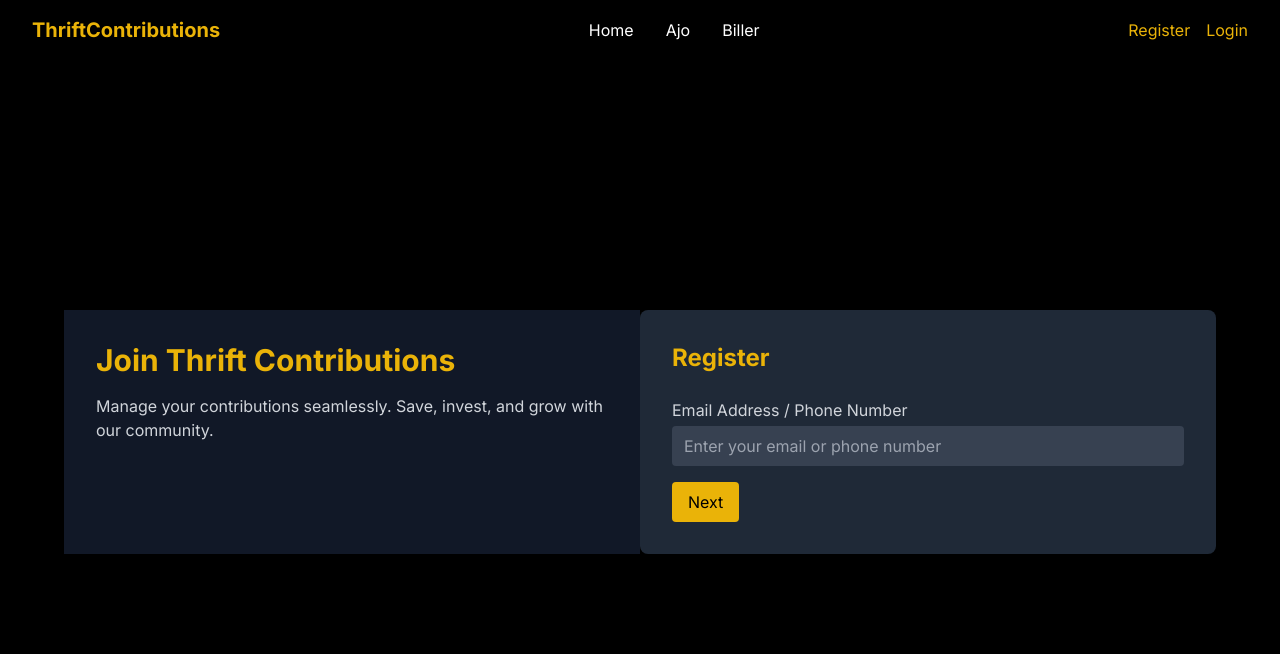
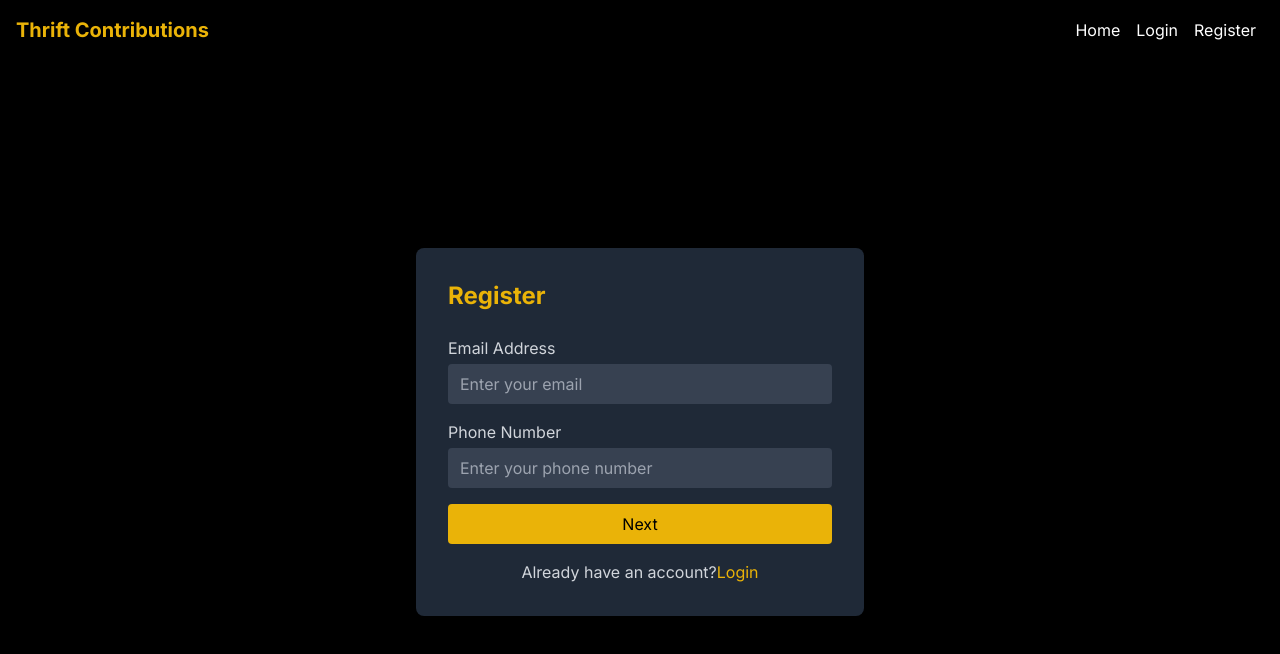
Before and after one commit to Jublazer/ajos, a Next.js app: page /register in a window 1280 px wide. Shown: the top 654 px of the page. Built offline with nearby package versions, Linux system fonts and the light colour scheme.

Commit message:
This commit is the eupdate of the Login, Register and Dashboard

```diff
--- a/app/components/Navbar.jsx
+++ b/app/components/Navbar.jsx
@@ -1,49 +1,58 @@
 "use client"
 import Link from 'next/link';
-import { useState, useEffect } from 'react';
+import { useRouter } from 'next/navigation'; // Correct usage for the 'app' directory
+import { useEffect, useState } from 'react';
 
 const Navbar = () => {
-  const [isLoggedIn, setIsLoggedIn] = useState(false);
+  const [isAuthenticated, setIsAuthenticated] = useState(false);
+  const router = useRouter();
 
   useEffect(() => {
+    // Check if the user is authenticated
     const token = localStorage.getItem('authToken');
-    if (token) {
-      setIsLoggedIn(true);
-    }
+    setIsAuthenticated(!!token);
   }, []);
 
   const handleLogout = () => {
+    // Clear the authentication token and redirect to the homepage
     localStorage.removeItem('authToken');
-    setIsLoggedIn(false);
+    setIsAuthenticated(false);
+    router.push('/');
   };
 
   return (
-    <nav className="fixed top-0 w-full bg-black bg-opacity-75 shadow-lg py-4 px-8 flex justify-between items-center z-50">
-      <div className="text-yellow-500 text-xl font-bold">ThriftContributions</div>
-      <ul className="flex space-x-8">
-        <li className="text-white hover:text-yellow-500">
-          <Link href="/" legacyBehavior><a>Home</a></Link>
-        </li>
-        <li className="text-white hover:text-yellow-500">
-          <Link href="/ajo" legacyBehavior><a>Ajo</a></Link>
-        </li>
-        <li className="text-white hover:text-yellow-500">
-          <Link href="/biller" legacyBehavior><a>Biller</a></Link>
-        </li>
-      </ul>
-      <div className="flex space-x-4">
-        {!isLoggedIn ? (
-          <>
-            <Link href="/register" legacyBehavior>
-              <a className="text-yellow-500 hover:text-white">Register</a>
-            </Link>
-            <Link href="/login" legacyBehavior>
-              <a className="text-yellow-500 hover:text-white">Login</a>
-            </Link>
-          </>
-        ) : (
-          <button onClick={handleLogout} className="text-yellow-500 hover:text-white">Logout</button>
-        )}
+    <nav className="bg-black p-4 fixed top-0 left-0 right-0 z-10">
+      <div className="container mx-auto flex justify-between items-center">
+        <Link href="/" className="text-yellow-500 font-bold text-xl">
+          Thrift Contributions
+        </Link>
+        <div>
+          <Link href="/" className="text-white mx-2">
+            Home
+          </Link>
+          {isAuthenticated ? (
+            <>
+              <Link href="/ajo" className="text-white mx-2">
+                Ajo
+              </Link>
+              <Link href="/biller" className="text-white mx-2">
+                Biller
+              </Link>
+              <button onClick={handleLogout} className="text-white mx-2">
+                Logout
+              </button>
+            </>
+          ) : (
+            <>
+              <Link href="/login" className="text-white mx-2">
+                Login
+              </Link>
+              <Link href="/register" className="text-white mx-2">
+                Register
+              </Link>
+            </>
+          )}
+        </div>
       </div>
     </nav>
   );
--- a/app/register/page.jsx
+++ b/app/register/page.jsx
@@ -1,13 +1,133 @@
 "use client"
-import { useState } from 'react';
-import { useRouter } from 'next/navigation';
+// import { useState } from 'react';
+// import { useRouter } from 'next/navigation';
+// import Head from 'next/head';
+// import Navbar from '../components/Navbar';
+// import dummyUsers from '../components/DummyData';
+
+// const Register = () => {
+//   const [stage, setStage] = useState(1);
+//   const [formData, setFormData] = useState({});
+//   const router = useRouter();
+
+//   const handleChange = (e) => {
+//     setFormData({
+//       ...formData,
+//       [e.target.name]: e.target.value,
+//     });
+//   };
+
+//   const handleSubmit = () => {
+//     // Add user to the dummy database
+//     dummyUsers.push({
+//       id: dummyUsers.length + 1,
+//       ...formData,
+//     });
+
+//     // Save user to local storage
+//     localStorage.setItem('authToken', JSON.stringify(formData));
+
+//     // Redirect to dashboard
+//     router.push('/dashboard');
+//   };
+
+//   return (
+//     <div className="bg-black text-white min-h-screen flex items-center justify-center">
+//       <Head>
+//         <title>Register - Thrift Contributions</title>
+//       </Head>
+
+//       <Navbar />
+
+//       <div className="flex w-full max-w-6xl mt-16">
+//         <div className="w-1/2 hidden lg:block bg-gray-900 p-8">
+//           <h2 className="text-yellow-500 text-3xl font-bold mb-4">Join Thrift Contributions</h2>
+//           <p className="text-gray-300">Manage your contributions seamlessly. Save, invest, and grow with our community.</p>
+//         </div>
+
+//         <div className="w-full lg:w-1/2 bg-gray-800 p-8 rounded-lg">
+//           <h2 className="text-yellow-500 text-2xl font-bold mb-6">Register</h2>
+
+//           {stage === 1 && (
+//             <div>
+//               <label className="block mb-4">
+//                 <span className="text-gray-300">Email Address / Phone Number</span>
+//                 <input type="text" name="emailOrPhone" onChange={handleChange} className="mt-1 block w-full bg-gray-700 border-gray-600 rounded py-2 px-3" placeholder="Enter your email or phone number"/>
+//               </label>
+//               <button onClick={() => setStage(2)} className="bg-yellow-500 text-black px-4 py-2 rounded hover:bg-yellow-600">Next</button>
+//             </div>
+//           )}
+
+//           {stage === 2 && (
+//             <div>
+//               <label className="block mb-4">
+//                 <span className="text-gray-300">Full Name</span>
+//                 <input type="text" name="fullname" onChange={handleChange} className="mt-1 block w-full bg-gray-700 border-gray-600 rounded py-2 px-3" placeholder="Enter your full name"/>
+//               </label>
+//               <label className="block mb-4">
+//                 <span className="text-gray-300">Username</span>
+//                 <input type="text" name="username" onChange={handleChange} className="mt-1 block w-full bg-gray-700 border-gray-600 rounded py-2 px-3" placeholder="Enter a username"/>
+//               </label>
+//               <label className="block mb-4">
+//                 <span className="text-gray-300">Phone Number</span>
+//                 <input type="text" name="phone" onChange={handleChange} className="mt-1 block w-full bg-gray-700 border-gray-600 rounded py-2 px-3" placeholder="Enter your phone number"/>
+//               </label>
+//               <div className="flex justify-between">
+//                 <button onClick={() => setStage(1)} className="bg-gray-700 text-white px-4 py-2 rounded hover:bg-gray-600">Back</button>
+//                 <button onClick={() => setStage(3)} className="bg-yellow-500 text-black px-4 py-2 rounded hover:bg-yellow-600">Next</button>
+//               </div>
+//             </div>
+//           )}
+
+//           {stage === 3 && (
+//             <div>
+//               <label className="block mb-4">
+//                 <span className="text-gray-300">Country</span>
+//                 <input type="text" name="country" onChange={handleChange} className="mt-1 block w-full bg-gray-700 border-gray-600 rounded py-2 px-3" placeholder="Enter your country"/>
+//               </label>
+//               <label className="block mb-4">
+//                 <span className="text-gray-300">State</span>
+//                 <input type="text" name="state" onChange={handleChange} className="mt-1 block w-full bg-gray-700 border-gray-600 rounded py-2 px-3" placeholder="Enter your state"/>
+//               </label>
+//               <label className="block mb-4">
+//                 <span className="text-gray-300">Current Location</span>
+//                 <input type="text" name="location" onChange={handleChange} className="mt-1 block w-full bg-gray-700 border-gray-600 rounded py-2 px-3" placeholder="Enter your current location"/>
+//               </label>
+//               <div className="flex justify-between">
+//                 <button onClick={() => setStage(2)} className="bg-gray-700 text-white px-4 py-2 rounded hover:bg-gray-600">Back</button>
+//                 <button onClick={handleSubmit} className="bg-yellow-500 text-black px-4 py-2 rounded hover:bg-yellow-600">Register</button>
+//               </div>
+//             </div>
+//           )}
+//         </div>
+//       </div>
+//     </div>
+//   );
+// };
+
+// export default Register;
+
+import { useState, useEffect } from 'react';
+import { useRouter } from 'next/navigation'; // Correct usage for the 'app' directory
 import Head from 'next/head';
+import Link from 'next/link';
 import Navbar from '../components/Navbar';
 import dummyUsers from '../components/DummyData';
 
 const Register = () => {
+  const [formData, setFormData] = useState({
+    email: '',
+    phone: '',
+    fullName: '',
+    username: '',
+    password: '',
+    confirmPassword: '',
+    country: '',
+    state: '',
+    currentLocation: '',
+  });
+  const [error, setError] = useState('');
   const [stage, setStage] = useState(1);
-  const [formData, setFormData] = useState({});
   const router = useRouter();
 
   const handleChange = (e) => {
@@ -17,17 +137,49 @@ const Register = () => {
     });
   };
 
+  const handleNextStage = () => {
+    // Validate input for the current stage
+    if (stage === 1) {
+      if (!formData.email && !formData.phone) {
+        setError('Please provide either an email address or a phone number.');
+        return;
+      }
+    } else if (stage === 2) {
+      if (!formData.fullName || !formData.username || !formData.password || !formData.confirmPassword) {
+        setError('Please fill out all personal information fields.');
+        return;
+      }
+      if (formData.password !== formData.confirmPassword) {
+        setError('Passwords do not match.');
+        return;
+      }
+      // Check if the email or username already exists in the dummy database
+      const existingUser = dummyUsers.find(
+        user => user.email === formData.email || user.username === formData.username
+      );
+      if (existingUser) {
+        setError('Email or username already exists, please login or use another.');
+        return;
+      }
+    }
+
+    setError('');
+    setStage(stage + 1);
+  };
+
   const handleSubmit = () => {
+    // Final stage validation
+    if (!formData.country || !formData.state || !formData.currentLocation) {
+      setError('Please fill out all additional information fields.');
+      return;
+    }
+
     // Add user to the dummy database
     dummyUsers.push({
       id: dummyUsers.length + 1,
-      ...formData,
+      ...formData
     });
-
-    // Save user to local storage
     localStorage.setItem('authToken', JSON.stringify(formData));
-
-    // Redirect to dashboard
     router.push('/dashboard');
   };
 
@@ -39,66 +191,80 @@ const Register = () => {
 
       <Navbar />
 
-      <div className="flex w-full max-w-6xl mt-16">
-        <div className="w-1/2 hidden lg:block bg-gray-900 p-8">
-          <h2 className="text-yellow-500 text-3xl font-bold mb-4">Join Thrift Contributions</h2>
-          <p className="text-gray-300">Manage your contributions seamlessly. Save, invest, and grow with our community.</p>
-        </div>
-
-        <div className="w-full lg:w-1/2 bg-gray-800 p-8 rounded-lg">
+      <div className="w-full max-w-md bg-gray-800 p-8 rounded-lg mt-16">
         <h2 className="text-yellow-500 text-2xl font-bold mb-6">Register</h2>
 
+        {error && <p className="text-red-500 mb-4">{error}</p>}
+
         {stage === 1 && (
-            <div>
+          <>
             <label className="block mb-4">
-                <span className="text-gray-300">Email Address / Phone Number</span>
-                <input type="text" name="emailOrPhone" onChange={handleChange} className="mt-1 block w-full bg-gray-700 border-gray-600 rounded py-2 px-3" placeholder="Enter your email or phone number"/>
+              <span className="text-gray-300">Email Address</span>
+              <input type="text" name="email" onChange={handleChange} className="mt-1 block w-full bg-gray-700 border-gray-600 rounded py-2 px-3" placeholder="Enter your email"/>
             </label>
-              <button onClick={() => setStage(2)} className="bg-yellow-500 text-black px-4 py-2 rounded hover:bg-yellow-600">Next</button>
-            </div>
-          )}
 
-          {stage === 2 && (
-            <div>
-              <label className="block mb-4">
-                <span className="text-gray-300">Full Name</span>
-                <input type="text" name="fullname" onChange={handleChange} className="mt-1 block w-full bg-gray-700 border-gray-600 rounded py-2 px-3" placeholder="Enter your full name"/>
-              </label>
-              <label className="block mb-4">
-                <span className="text-gray-300">Username</span>
-                <input type="text" name="username" onChange={handleChange} className="mt-1 block w-full bg-gray-700 border-gray-600 rounded py-2 px-3" placeholder="Enter a username"/>
-              </label>
             <label className="block mb-4">
               <span className="text-gray-300">Phone Number</span>
               <input type="text" name="phone" onChange={handleChange} className="mt-1 block w-full bg-gray-700 border-gray-600 rounded py-2 px-3" placeholder="Enter your phone number"/>
             </label>
-              <div className="flex justify-between">
-                <button onClick={() => setStage(1)} className="bg-gray-700 text-white px-4 py-2 rounded hover:bg-gray-600">Back</button>
-                <button onClick={() => setStage(3)} className="bg-yellow-500 text-black px-4 py-2 rounded hover:bg-yellow-600">Next</button>
-              </div>
-            </div>
+
+            <button onClick={handleNextStage} className="bg-yellow-500 text-black w-full py-2 rounded hover:bg-yellow-600">Next</button>
+          </>
+        )}
+
+        {stage === 2 && (
+          <>
+            <label className="block mb-4">
+              <span className="text-gray-300">Full Name</span>
+              <input type="text" name="fullName" onChange={handleChange} className="mt-1 block w-full bg-gray-700 border-gray-600 rounded py-2 px-3" placeholder="Enter your full name"/>
+            </label>
+
+            <label className="block mb-4">
+              <span className="text-gray-300">Username</span>
+              <input type="text" name="username" onChange={handleChange} className="mt-1 block w-full bg-gray-700 border-gray-600 rounded py-2 px-3" placeholder="Choose a username"/>
+            </label>
+
+            <label className="block mb-4">
+              <span className="text-gray-300">Password</span>
+              <input type="password" name="password" onChange={handleChange} className="mt-1 block w-full bg-gray-700 border-gray-600 rounded py-2 px-3" placeholder="Create a password"/>
+            </label>
+
+            <label className="block mb-4">
+              <span className="text-gray-300">Confirm Password</span>
+              <input type="password" name="confirmPassword" onChange={handleChange} className="mt-1 block w-full bg-gray-700 border-gray-600 rounded py-2 px-3" placeholder="Confirm your password"/>
+            </label>
+
+            <button onClick={handleNextStage} className="bg-yellow-500 text-black w-full py-2 rounded hover:bg-yellow-600">Next</button>
+          </>
         )}
 
         {stage === 3 && (
-            <div>
+          <>
             <label className="block mb-4">
               <span className="text-gray-300">Country</span>
               <input type="text" name="country" onChange={handleChange} className="mt-1 block w-full bg-gray-700 border-gray-600 rounded py-2 px-3" placeholder="Enter your country"/>
             </label>
+
             <label className="block mb-4">
               <span className="text-gray-300">State</span>
               <input type="text" name="state" onChange={handleChange} className="mt-1 block w-full bg-gray-700 border-gray-600 rounded py-2 px-3" placeholder="Enter your state"/>
             </label>
+
             <label className="block mb-4">
               <span className="text-gray-300">Current Location</span>
-                <input type="text" name="location" onChange={handleChange} className="mt-1 block w-full bg-gray-700 border-gray-600 rounded py-2 px-3" placeholder="Enter your current location"/>
+              <input type="text" name="currentLocation" onChange={handleChange} className="mt-1 block w-full bg-gray-700 border-gray-600 rounded py-2 px-3" placeholder="Enter your current location"/>
             </label>
-              <div className="flex justify-between">
-                <button onClick={() => setStage(2)} className="bg-gray-700 text-white px-4 py-2 rounded hover:bg-gray-600">Back</button>
-                <button onClick={handleSubmit} className="bg-yellow-500 text-black px-4 py-2 rounded hover:bg-yellow-600">Register</button>
-              </div>
-            </div>
+
+            <button onClick={handleSubmit} className="bg-yellow-500 text-black w-full py-2 rounded hover:bg-yellow-600">Register</button>
+          </>
         )}
+
+        <div className="mt-4 text-center">
+          <p className="text-gray-300">Already have an account?
+            <Link href="/login" legacyBehavior>
+              <a className="text-yellow-500 hover:text-yellow-600">Login</a>
+            </Link>
+          </p>
         </div>
       </div>
     </div>
```
Also changed, not shown: app/components/DummyData.js (+5 -25 lines), app/dashboard/page.jsx (+7 -11 lines). Lines whose indentation alone changed are shown as unchanged.
